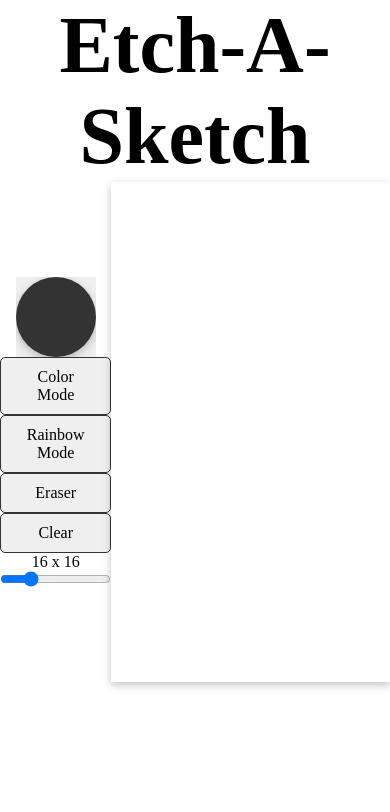
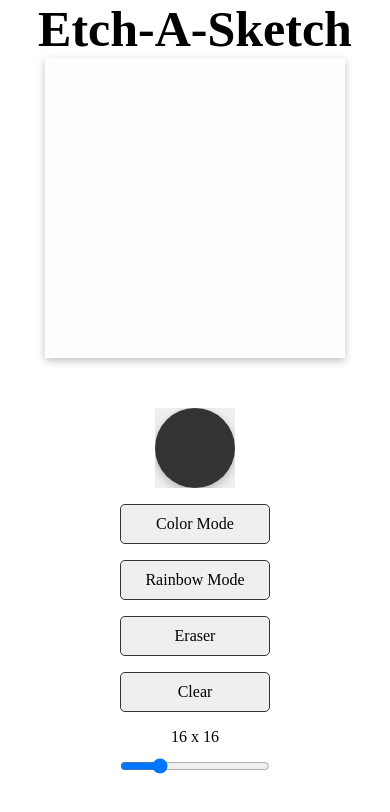
Before and after one commit to jaebum08/retro-EtchSketch, a plain HTML site: page index.html in a window 390 px wide. Drawn offline with Linux system fonts and the light colour scheme.

Commit message:
made the media queries, need to touch buttons and spacing

```diff
--- a/main.css
+++ b/main.css
@@ -103,3 +103,45 @@
     border-radius: 50px;
     box-shadow: rgba(0, 0, 0, 0.24) 0px 3px 8px;
 }
+
+/* Media Queries */
+@media (max-width: 1200px) {
+    .main {
+        justify-content: center;
+    }
+}
+
+@media (max-width: 850px) {
+    .main {
+        gap: 50px;
+    }
+
+    .settings {
+        width: 150px;
+        gap: 16px;
+    }
+
+    .size-value {
+        margin-bottom: -4px;
+    }
+
+    .grid {
+        width: 400px;
+        height: 400px;
+    }
+}
+
+@media (max-width: 650px) {
+    .title {
+        font-size: 50px;
+        }
+
+        .main {
+        flex-direction: column-reverse;
+        }
+
+        .grid {
+        width: 300px;
+        height: 300px;
+        }
+    }
```
